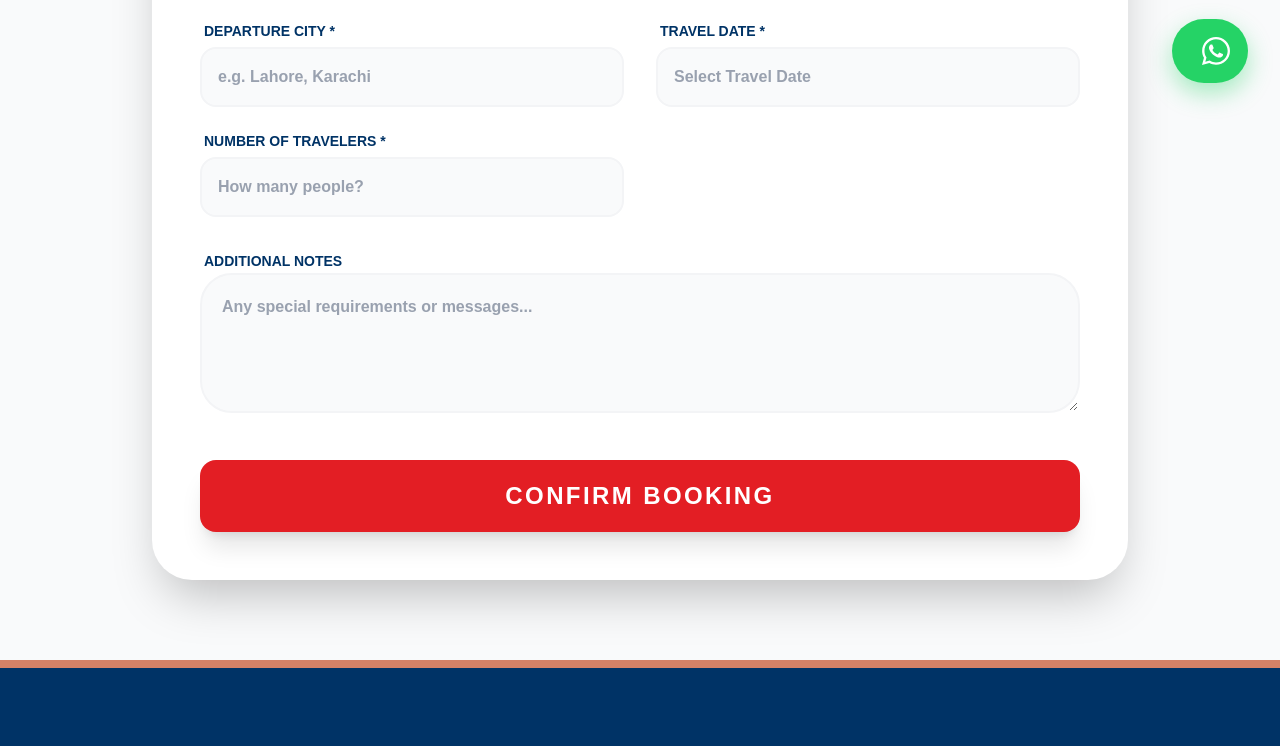
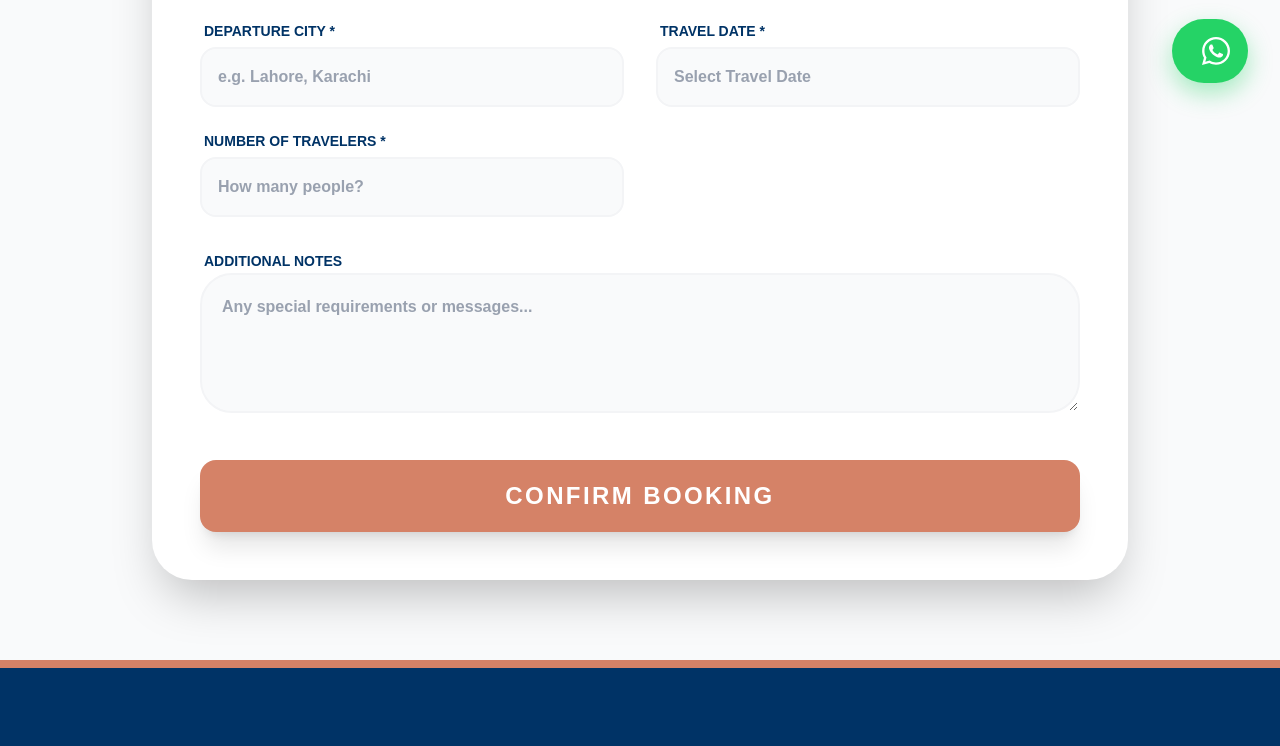
Before and after one commit to usman-codex/Travel, a Next.js app: page /book-now in a window 1280 px wide. Shown: the part 685-1431 px from the top of the page. Built offline with nearby package versions, Linux system fonts and the light colour scheme.

Commit message:
Updated book now page

```diff
--- a/app/book-now/page.js
+++ b/app/book-now/page.js
@@ -54,7 +54,7 @@ export default function BookNow() {
         </h1>
         <p className="text-center text-gray-600 mb-8 md:mb-12 text-sm md:text-lg font-bold">Please fill in the details below to confirm your booking.</p>
 
-        <form onSubmit={handleSubmit} className="bg-white p-5 md:p-12 rounded-[2rem] md:rounded-[2.5rem] shadow-2xl grid grid-cols-1 md:grid-cols-2 gap-x-8 gap-y-5 md:gap-y-6 border-t-[10px] md:border-t-[12px] border-[#e31e24]">
+        <form onSubmit={handleSubmit} className="bg-white p-5 md:p-12 rounded-[2rem] md:rounded-[2.5rem] shadow-2xl grid grid-cols-1 md:grid-cols-2 gap-x-8 gap-y-5 md:gap-y-6 border-t-[10px] md:border-t-[12px] border-[#D58267]">
 
           <div className="md:col-span-2 bg-red-50 p-4 md:p-6 rounded-2xl border border-red-100 mb-2 md:mb-4 relative">
             <label className="block text-red-800 font-black mb-2 text-[10px] md:text-xs uppercase tracking-widest">Select Your Package</label>
@@ -141,7 +141,7 @@ export default function BookNow() {
           </div>
 
           <div className="md:col-span-2 pt-4">
-            <button type="submit" className="bg-[#e31e24] text-white px-8 md:px-12 py-4 md:py-5 rounded-xl md:rounded-2xl font-black text-lg md:text-2xl hover:bg-black transition-all shadow-xl w-full active:scale-95 uppercase tracking-widest">
+            <button type="submit" className="bg-[#D58267] text-white px-8 md:px-12 py-4 md:py-5 rounded-xl md:rounded-2xl font-black text-lg md:text-2xl hover:bg-black transition-all shadow-xl w-full active:scale-95 uppercase tracking-widest">
               CONFIRM BOOKING
             </button>
           </div>
```
